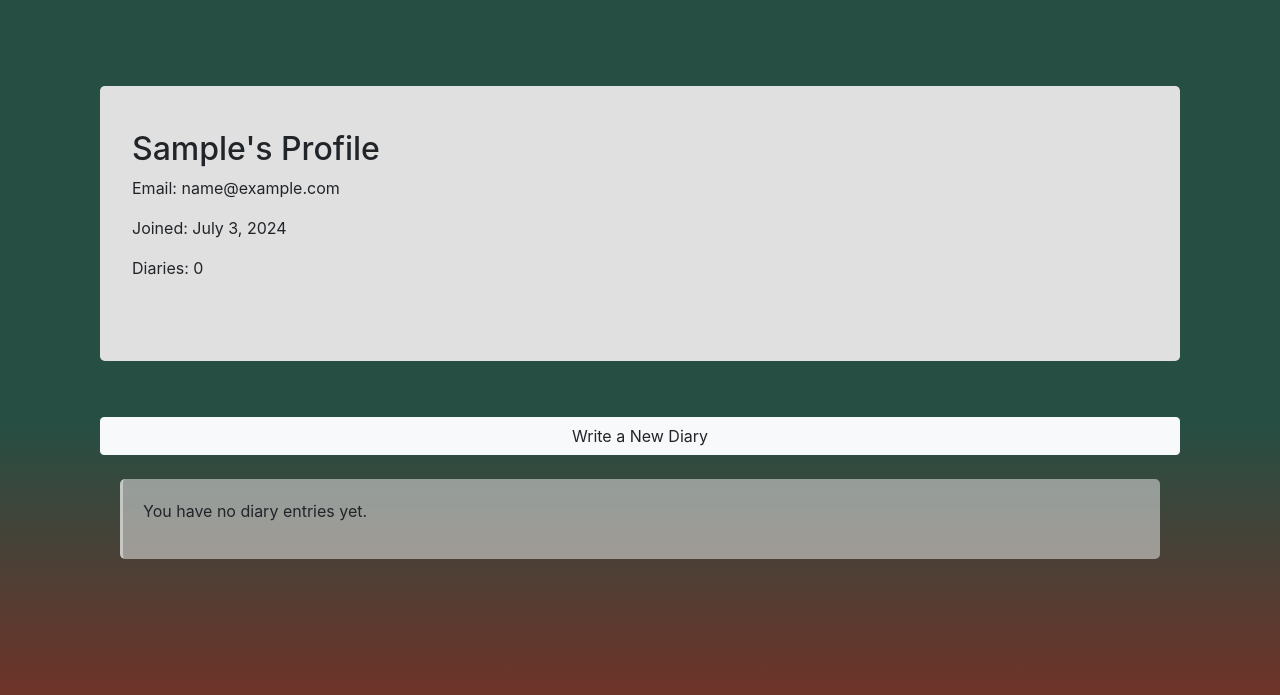
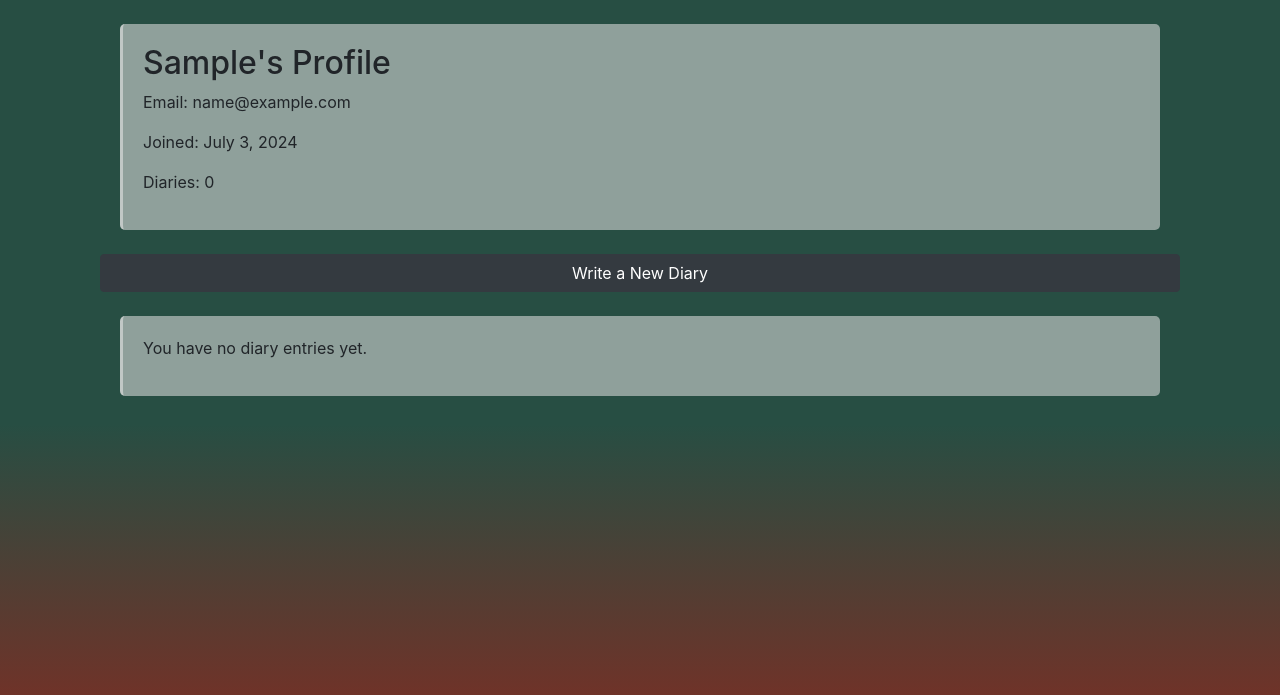
Before and after one commit to QAV-T/lucke, a Django app: page /profile/ in a window 1280 px wide. Shown: the part 56-751 px from the top of the page. Run offline with Django 5.2, Linux system fonts and the light colour scheme; the visitor is signed in with stand-in values (Sample User, id 1); data that the repository does not hold is empty; some libraries are stand-ins or nearby versions.

Commit message:
Fix user-id style

```diff
--- a/lucke/static/css/styles.css
+++ b/lucke/static/css/styles.css
@@ -22,6 +22,17 @@
   margin-bottom: 20px;
   padding: 20px;
   background-color: #e0e0e08f;
+  border-radius: 5px;
+}
+
+.user-id {
+  padding: 20px;
+  background-color: #e0e0e08f;
+  border-left: 3px solid #e0e0e09f;
+  margin-left: 20px;
+  padding-left: 20px;
+  margin-right: 20px;
+  padding-right: 20px;
   border-radius: 5px;
 }
 
--- a/lucke/templates/profile.html
+++ b/lucke/templates/profile.html
@@ -4,7 +4,7 @@
 
 {% block content %}
 <div class="container mt-4 ">
-    <div class="jumbotron">
+    <div class="user-id">
     <h2>{{ user.username|title }}'s Profile</h2>
     <p>Email: {{ user.email }}</p>
     <p>Joined: {{ user.date_joined|date:"F j, Y" }}</p>
@@ -13,7 +13,7 @@
     <br>
 
     {% if user.is_authenticated %}
-    <a href="{% url 'create_diary' %}" class="btn btn-light btn-block">Write a New Diary</a>
+    <a href="{% url 'create_diary' %}" class="btn btn-dark btn-block">Write a New Diary</a>
     <br>
     <div class="timeline">
         {% for diary in diaries %}
```
